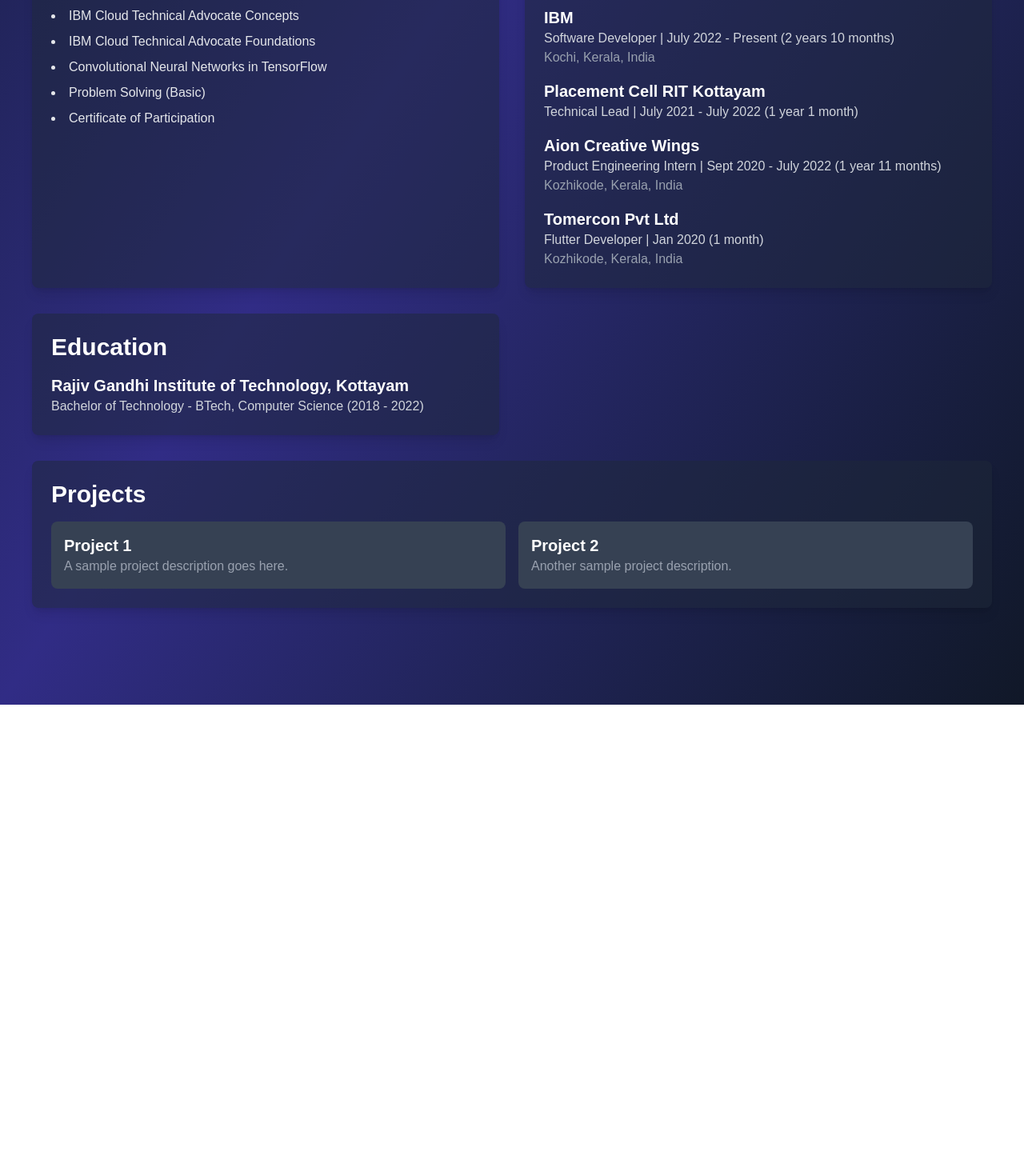
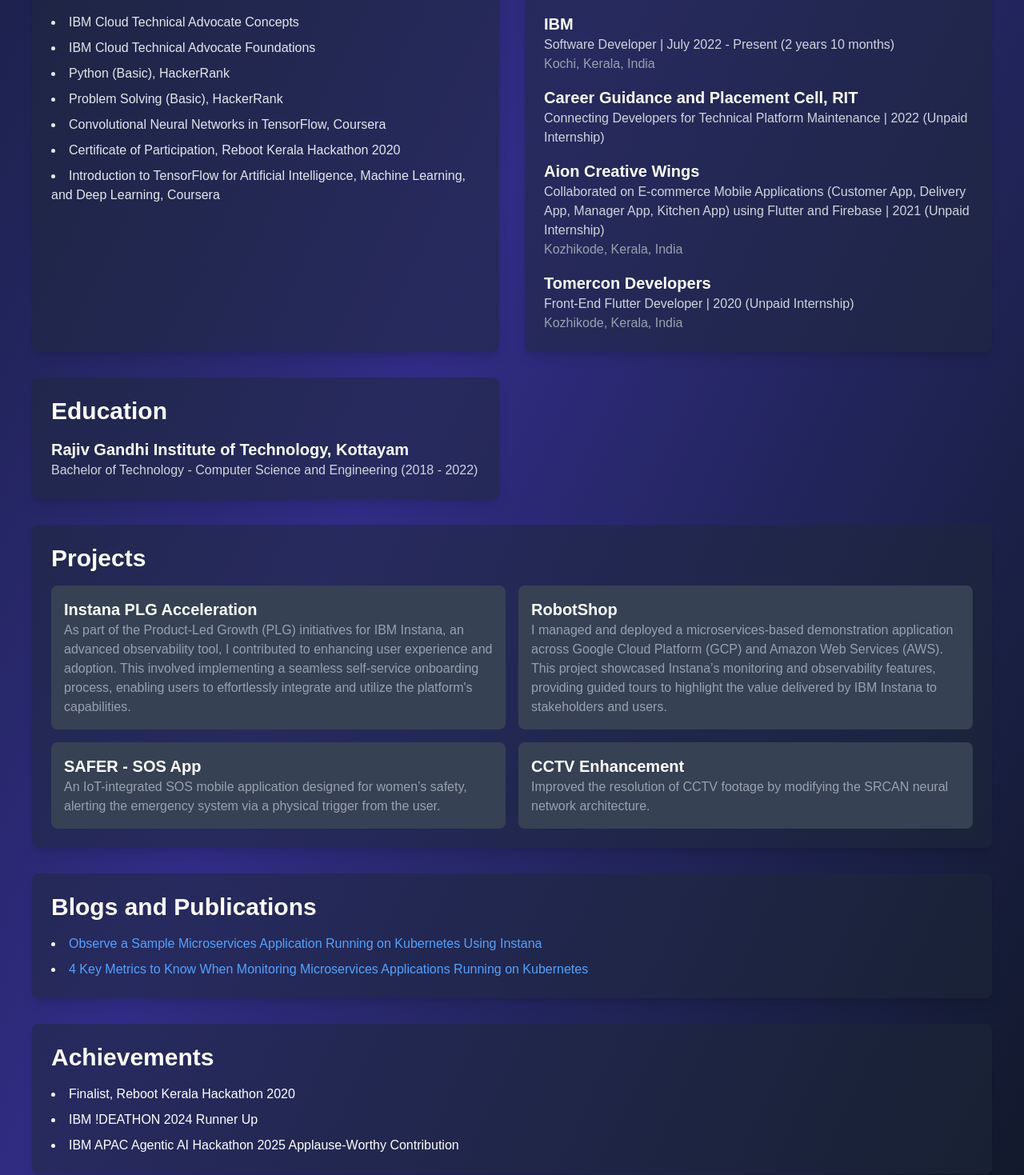
Before and after one commit to irfadkp/irfadkp.github.io, a React (Vite) app: page / in a window 1280 px wide. Shown: the part 1144-2613 px from the top of the page at 80% size. Before the commit the page ends 2025 px from the top, so only its background shows below. Built offline with nearby package versions, Linux system fonts and the light colour scheme.

Commit message:
updated resume

```diff
--- a/src/App.jsx
+++ b/src/App.jsx
@@ -9,8 +9,7 @@
       <section className="hero min-h-screen flex items-center justify-center text-center p-6">
         <div>
           <div className="w-40 h-40 bg-gray-600 rounded-full mx-auto mb-6 flex items-center justify-center text-white profile-pic"
-               style={{ backgroundImage: "url('https://via.placeholder.com/160')", backgroundSize: 'cover', backgroundPosition: 'center' }}>
-            <span>Profile Pic</span>
+               style={{ backgroundImage: "url('https://avatars.githubusercontent.com/u/54243898?v=4')", backgroundSize: 'cover', backgroundPosition: 'center' }}>
           </div>
           <h1 className="text-5xl font-bold mb-4 bg-gradient-to-r from-blue-400 to-purple-500 bg-clip-text text-transparent">
             Irfad K P
@@ -22,6 +21,8 @@
             <a href="https://github.com/irfadkp" className="text-blue-400 hover:text-purple-500 transition-colors">GitHub</a>
             <a href="https://linkedin.com/in/irfadkp" className="text-blue-400 hover:text-purple-500 transition-colors">LinkedIn</a>
             <a href="mailto:irfadkodapparambil@gmail.com" className="text-blue-400 hover:text-purple-500 transition-colors">Email</a>
+            <a href="https://medium.com/@irfad.k.p" className="text-blue-400 hover:text-purple-500 transition-colors">Medium</a>
+            <a href="/public/irfad_portfolio.pdf" className="text-blue-400 hover:text-purple-500 transition-colors">Resume</a>
           </div>
         </div>
       </section>
@@ -45,7 +46,7 @@
         <section id="skills" className="bg-gray-800/50 p-6 rounded-lg shadow-lg">
           <h2 className="text-3xl font-bold mb-4">Top Skills</h2>
           <div className="flex flex-wrap gap-3">
-            {["OpenShift", "Docker", "Kubernetes"].map((skill) => (
+            {["Java","React","Docker","Jenkins","Kuebernetes","Git","Dart & Flutter", "Python", "HTML & CSS", "CI/CD", "Figma", "SQL"].map((skill) => (
               <span
                 key={skill}
                 className="px-3 py-1 bg-blue-500/20 rounded-full text-blue-300 hover:bg-purple-500/30 transition-colors duration-300"
@@ -63,9 +64,11 @@
             {[
               "IBM Cloud Technical Advocate Concepts",
               "IBM Cloud Technical Advocate Foundations",
-              "Convolutional Neural Networks in TensorFlow",
-              "Problem Solving (Basic)",
-              "Certificate of Participation",
+              "Python (Basic), HackerRank",
+              "Problem Solving (Basic), HackerRank",
+              "Convolutional Neural Networks in TensorFlow, Coursera",
+              "Certificate of Participation, Reboot Kerala Hackathon 2020",
+              "Introduction to TensorFlow for Artificial Intelligence, Machine Learning, and Deep Learning, Coursera",
             ].map((cert) => (
               <li key={cert} className="text-gray-200">{cert}</li>
             ))}
@@ -82,17 +85,17 @@
               <p className="text-gray-400">Kochi, Kerala, India</p>
             </div>
             <div>
-              <h3 className="text-xl font-bold">Placement Cell RIT Kottayam</h3>
-              <p className="text-gray-300">Technical Lead | July 2021 - July 2022 (1 year 1 month)</p>
+              <h3 className="text-xl font-bold">Career Guidance and Placement Cell, RIT</h3>
+              <p className="text-gray-300">Connecting Developers for Technical Platform Maintenance | 2022 (Unpaid Internship)</p>
             </div>
             <div>
               <h3 className="text-xl font-bold">Aion Creative Wings</h3>
-              <p className="text-gray-300">Product Engineering Intern | Sept 2020 - July 2022 (1 year 11 months)</p>
+              <p className="text-gray-300">Collaborated on E-commerce Mobile Applications (Customer App, Delivery App, Manager App, Kitchen App) using Flutter and Firebase | 2021 (Unpaid Internship)</p>
               <p className="text-gray-400">Kozhikode, Kerala, India</p>
             </div>
             <div>
-              <h3 className="text-xl font-bold">Tomercon Pvt Ltd</h3>
-              <p className="text-gray-300">Flutter Developer | Jan 2020 (1 month)</p>
+              <h3 className="text-xl font-bold">Tomercon Developers</h3>
+              <p className="text-gray-300">Front-End Flutter Developer | 2020 (Unpaid Internship)</p>
               <p className="text-gray-400">Kozhikode, Kerala, India</p>
             </div>
           </div>
@@ -103,7 +106,7 @@
           <h2 className="text-3xl font-bold mb-4">Education</h2>
           <div>
             <h3 className="text-xl font-bold">Rajiv Gandhi Institute of Technology, Kottayam</h3>
-            <p className="text-gray-300">Bachelor of Technology - BTech, Computer Science (2018 - 2022)</p>
+            <p className="text-gray-300">Bachelor of Technology - Computer Science and Engineering (2018 - 2022)</p>
           </div>
         </section>
 
@@ -112,14 +115,49 @@
           <h2 className="text-3xl font-bold mb-4">Projects</h2>
           <div className="grid grid-cols-1 md:grid-cols-2 gap-4">
             <div className="bg-gray-700 p-4 rounded-lg hover:bg-gray-600 transition-colors">
-              <h3 className="text-xl font-bold">Project 1</h3>
-              <p className="text-gray-400">A sample project description goes here.</p>
+              <h3 className="text-xl font-bold">Instana PLG Acceleration</h3>
+              <p className="text-gray-400">As part of the Product-Led Growth (PLG) initiatives for IBM Instana, an advanced observability tool, I contributed to enhancing user experience and adoption. This involved implementing a seamless self-service onboarding process, enabling users to effortlessly integrate and utilize the platform's capabilities.</p>
             </div>
             <div className="bg-gray-700 p-4 rounded-lg hover:bg-gray-600 transition-colors">
-              <h3 className="text-xl font-bold">Project 2</h3>
-              <p className="text-gray-400">Another sample project description.</p>
+              <h3 className="text-xl font-bold">RobotShop</h3>
+              <p className="text-gray-400">I managed and deployed a microservices-based demonstration application across Google Cloud Platform (GCP) and Amazon Web Services (AWS). This project showcased Instana’s monitoring and observability features, providing guided tours to highlight the value delivered by IBM Instana to stakeholders and users.</p>
+            </div>
+            <div className="bg-gray-700 p-4 rounded-lg hover:bg-gray-600 transition-colors">
+              <h3 className="text-xl font-bold">SAFER - SOS App</h3>
+              <p className="text-gray-400">An IoT-integrated SOS mobile application designed for women’s safety, alerting the emergency system via a physical trigger from the user.</p>
+            </div>
+            <div className="bg-gray-700 p-4 rounded-lg hover:bg-gray-600 transition-colors">
+              <h3 className="text-xl font-bold">CCTV Enhancement</h3>
+              <p className="text-gray-400">Improved the resolution of CCTV footage by modifying the SRCAN neural network architecture.</p>
             </div>
           </div>
+        </section>
+
+        {/* Blogs and Publications Section */}
+        <section id="blogs" className="bg-gray-800/50 p-6 rounded-lg shadow-lg md:col-span-2">
+          <h2 className="text-3xl font-bold mb-4">Blogs and Publications</h2>
+          <ul className="list-disc list-inside space-y-2">
+            <li>
+              <a href="https://medium.com/ibm-cloud/observe-a-sample-microservices-application-running-on-kubernetes-using-instana-0d6534dab462" className="text-blue-400 hover:text-purple-500 transition-colors">
+                Observe a Sample Microservices Application Running on Kubernetes Using Instana
+              </a>
+            </li>
+            <li>
+              <a href="https://www.ibm.com/think/topics/kubernetes-monitoring-metrics" className="text-blue-400 hover:text-purple-500 transition-colors">
+                4 Key Metrics to Know When Monitoring Microservices Applications Running on Kubernetes
+              </a>
+            </li>
+          </ul>
+        </section>
+
+        {/* Achievements Section */}
+        <section id="achievements" className="bg-gray-800/50 p-6 rounded-lg shadow-lg md:col-span-2">
+          <h2 className="text-3xl font-bold mb-4">Achievements</h2>
+          <ul className="list-disc list-inside space-y-2">
+            <li>Finalist, Reboot Kerala Hackathon 2020</li>
+            <li>IBM !DEATHON 2024 Runner Up</li>
+            <li>IBM APAC Agentic AI Hackathon 2025 Applause-Worthy Contribution</li>
+          </ul>
         </section>
       </main>
 
```
Also changed, not shown: 1 other file (tests, documents, lock files or other folders).
